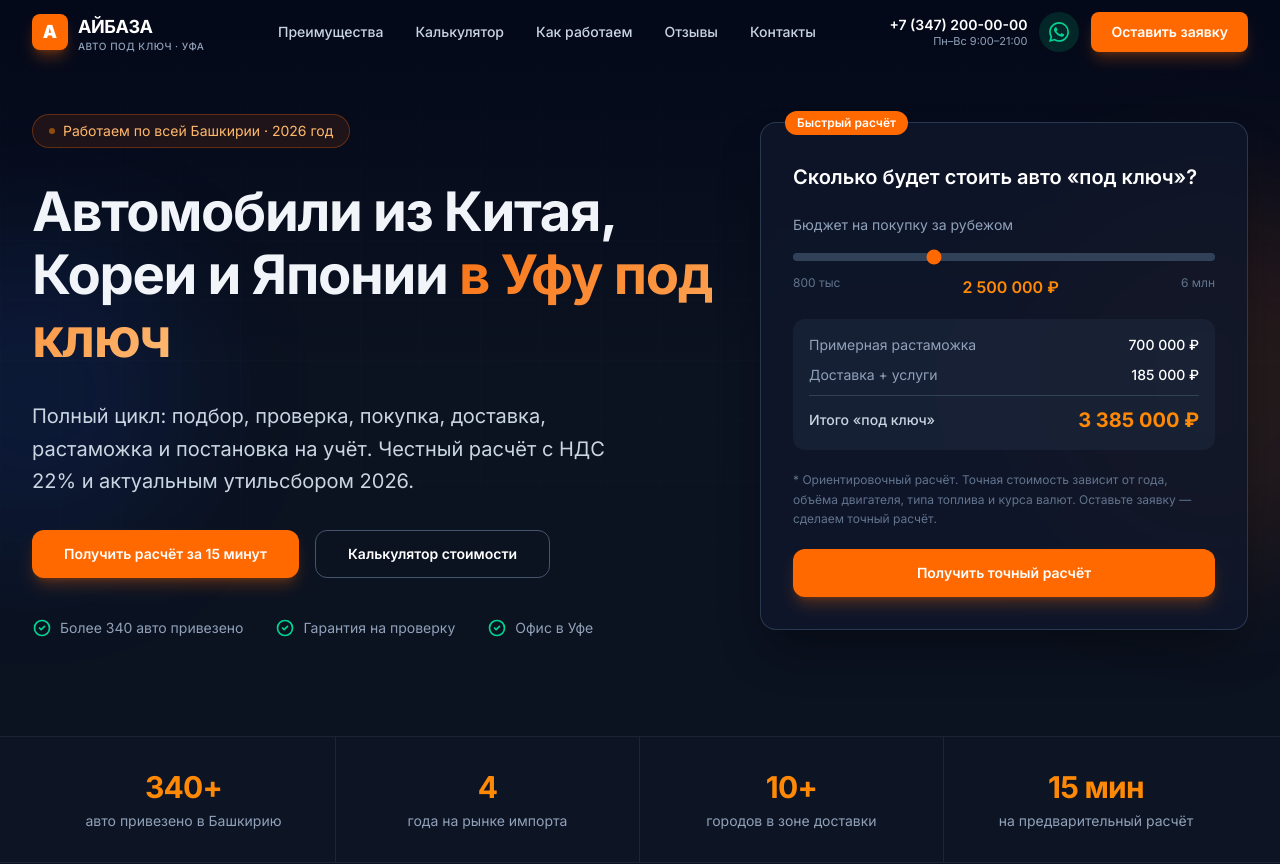
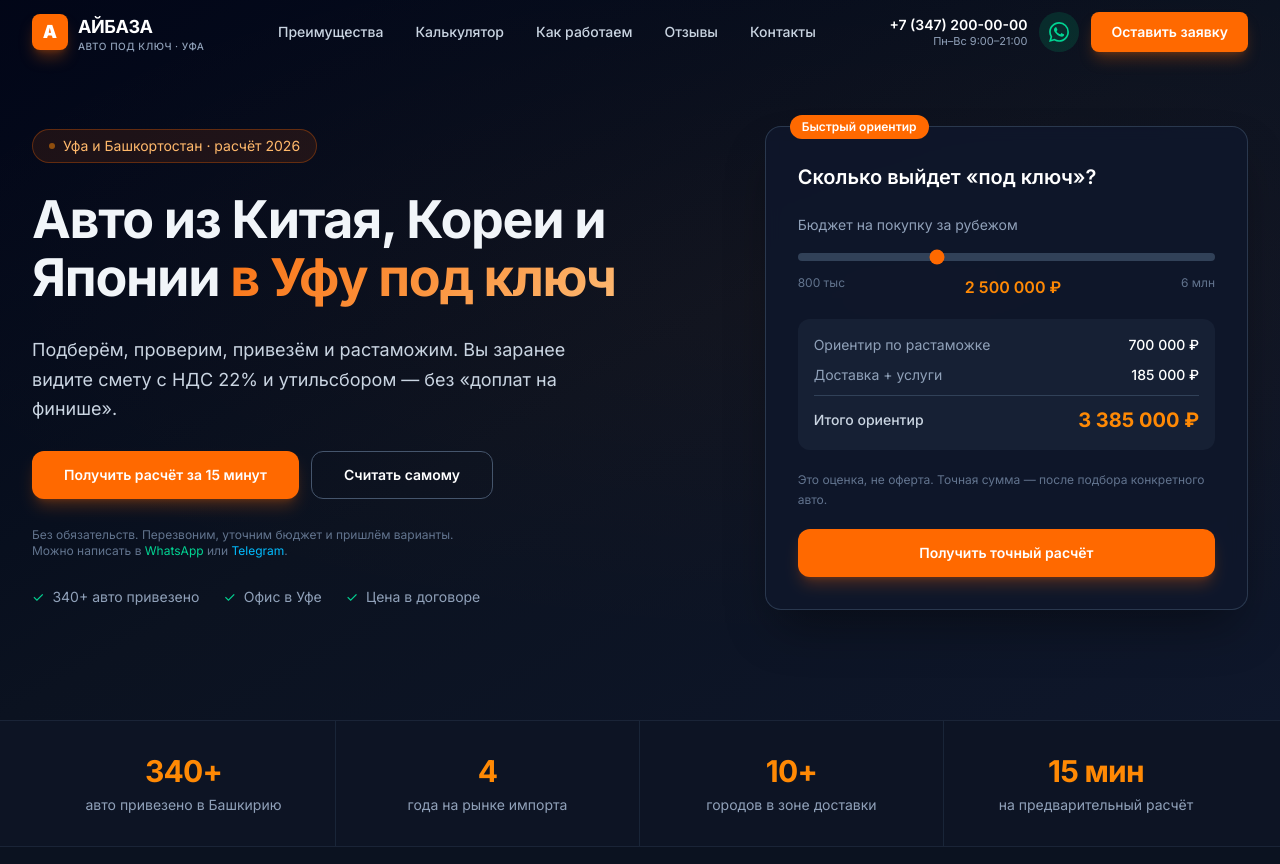
Before and after one commit to gameai2027-gif/aybaza-site, a Next.js app: page / in a window 1280 px wide. Shown: the top 864 px of the page. Built offline with nearby package versions, Linux system fonts and the light colour scheme.

Commit message:
feat: Hero conversion copy and risk-reducing CTA

```diff
--- a/src/components/Hero.tsx
+++ b/src/components/Hero.tsx
@@ -3,147 +3,82 @@
 import { useState } from "react";
 import { Button } from "@/components/ui/button";
 import { formatPrice } from "@/lib/utils";
+import { SITE } from "@/lib/site";
 
 export function Hero() {
   const [budget, setBudget] = useState(2500000);
 
+  const scrollTo = (id: string) => {
+    document.getElementById(id)?.scrollIntoView({ behavior: "smooth" });
+  };
+
   return (
-    <section className="relative min-h-[92vh] flex items-center overflow-hidden pt-20 pb-16">
-      <div className="absolute inset-0 bg-grid opacity-40" />
-      <div className="absolute inset-0 bg-gradient-to-b from-slate-950/80 via-transparent to-[#0b1220]" />
-      <div className="absolute top-1/4 -right-32 h-96 w-96 rounded-full bg-orange-500/10 blur-3xl" />
-      <div className="absolute bottom-1/4 -left-32 h-80 w-80 rounded-full bg-blue-600/10 blur-3xl" />
+    <section className="relative min-h-[90vh] flex items-center overflow-hidden pt-20 pb-16">
+      <div className="absolute inset-0 bg-grid opacity-40" aria-hidden />
+      <div className="absolute inset-0 bg-gradient-to-br from-slate-950 via-[#0b1220] to-slate-900" aria-hidden />
+      <div className="absolute inset-0 opacity-[0.15]" style={{ backgroundImage: "radial-gradient(ellipse 80% 50% at 70% 40%, rgba(249,115,22,0.25), transparent)" }} aria-hidden />
 
       <div className="relative mx-auto max-w-7xl px-4 sm:px-6 lg:px-8 w-full">
-        <div className="grid lg:grid-cols-12 gap-12 lg:gap-8 items-center">
-          <div className="lg:col-span-7 space-y-8">
+        <div className="grid lg:grid-cols-12 gap-12 lg:gap-10 items-center">
+          <div className="lg:col-span-7 space-y-7">
             <div className="inline-flex items-center gap-2 rounded-full border border-orange-500/30 bg-orange-500/10 px-4 py-1.5 text-sm text-orange-300">
-              <span className="h-1.5 w-1.5 rounded-full bg-orange-400 animate-pulse" />
-              Работаем по всей Башкирии · 2026 год
+              <span className="h-1.5 w-1.5 rounded-full bg-orange-400 animate-pulse" aria-hidden />
+              Уфа и Башкортостан · расчёт 2026
             </div>
 
-            <h1 className="text-4xl sm:text-5xl lg:text-[3.4rem] font-bold tracking-tight leading-[1.15]">
-              Автомобили из Китая, Кореи и Японии{" "}
+            <h1 className="text-4xl sm:text-5xl lg:text-[3.25rem] font-bold tracking-tight leading-[1.12]">
+              Авто из Китая, Кореи и Японии{" "}
               <span className="text-gradient">в Уфу под ключ</span>
             </h1>
 
-            <p className="text-lg sm:text-xl text-slate-300 max-w-xl leading-relaxed">
-              Полный цикл: подбор, проверка, покупка, доставка, растаможка и
-              постановка на учёт. Честный расчёт с НДС 22% и актуальным
-              утильсбором 2026.
+            <p className="text-lg text-slate-300 max-w-xl leading-relaxed">
+              Подберём, проверим, привезём и растаможим. Вы заранее видите смету
+              с НДС 22% и утильсбором — без «доплат на финише».
             </p>
 
-            <div className="flex flex-wrap gap-4">
-              <Button
-                size="lg"
-                onClick={() =>
-                  document.getElementById("lead-form")?.scrollIntoView({ behavior: "smooth" })
-                }
-              >
-                Получить расчёт за 15 минут
-              </Button>
-              <Button
-                size="lg"
-                variant="outline"
-                onClick={() =>
-                  document.getElementById("calculator")?.scrollIntoView({ behavior: "smooth" })
-                }
-              >
-                Калькулятор стоимости
-              </Button>
+            <div className="flex flex-wrap gap-3">
+              <Button size="lg" onClick={() => scrollTo("lead-form")}>Получить расчёт за 15 минут</Button>
+              <Button size="lg" variant="outline" onClick={() => scrollTo("calculator")}>Считать самому</Button>
             </div>
 
-            <div className="flex flex-wrap gap-x-8 gap-y-3 pt-2 text-sm text-slate-400">
-              <div className="flex items-center gap-2">
-                <svg className="h-5 w-5 text-emerald-400" fill="none" viewBox="0 0 24 24" stroke="currentColor">
-                  <path strokeLinecap="round" strokeLinejoin="round" strokeWidth={2} d="M9 12l2 2 4-4m6 2a9 9 0 11-18 0 9 9 0 0118 0z" />
-                </svg>
-                <span>Более 340 авто привезено</span>
-              </div>
-              <div className="flex items-center gap-2">
-                <svg className="h-5 w-5 text-emerald-400" fill="none" viewBox="0 0 24 24" stroke="currentColor">
-                  <path strokeLinecap="round" strokeLinejoin="round" strokeWidth={2} d="M9 12l2 2 4-4m6 2a9 9 0 11-18 0 9 9 0 0118 0z" />
-                </svg>
-                <span>Гарантия на проверку</span>
-              </div>
-              <div className="flex items-center gap-2">
-                <svg className="h-5 w-5 text-emerald-400" fill="none" viewBox="0 0 24 24" stroke="currentColor">
-                  <path strokeLinecap="round" strokeLinejoin="round" strokeWidth={2} d="M9 12l2 2 4-4m6 2a9 9 0 11-18 0 9 9 0 0118 0z" />
-                </svg>
-                <span>Офис в Уфе</span>
-              </div>
+            <p className="text-xs text-slate-500 max-w-md">
+              Без обязательств. Перезвоним, уточним бюджет и пришлём варианты. Можно написать в{" "}
+              <a href={SITE.whatsapp} className="text-emerald-400 hover:underline" target="_blank" rel="noopener noreferrer">WhatsApp</a>
+              {" "}или{" "}
+              <a href={SITE.telegram} className="text-sky-400 hover:underline" target="_blank" rel="noopener noreferrer">Telegram</a>.
+            </p>
+
+            <div className="flex flex-wrap gap-x-6 gap-y-2 text-sm text-slate-400">
+              <span className="flex items-center gap-2"><span className="text-emerald-400" aria-hidden>✓</span>{SITE.stats.cars} авто привезено</span>
+              <span className="flex items-center gap-2"><span className="text-emerald-400" aria-hidden>✓</span>Офис в Уфе</span>
+              <span className="flex items-center gap-2"><span className="text-emerald-400" aria-hidden>✓</span>Цена в договоре</span>
             </div>
           </div>
 
           <div className="lg:col-span-5">
-            <div className="relative rounded-2xl border border-slate-700/80 bg-slate-900/80 backdrop-blur-sm p-6 sm:p-8 shadow-2xl shadow-black/40">
-              <div className="absolute -top-3 left-6 rounded-full bg-orange-500 px-3 py-1 text-xs font-semibold text-white">
-                Быстрый расчёт
-              </div>
-
-              <h2 className="text-xl font-semibold text-white mb-6 mt-2">
-                Сколько будет стоить авто «под ключ»?
-              </h2>
-
+            <div className="relative rounded-2xl border border-slate-700/80 bg-slate-900/90 backdrop-blur-sm p-6 sm:p-8 shadow-2xl shadow-black/40">
+              <div className="absolute -top-3 left-6 rounded-full bg-orange-500 px-3 py-1 text-xs font-semibold text-white">Быстрый ориентир</div>
+              <h2 className="text-xl font-semibold text-white mb-6 mt-1">Сколько выйдет «под ключ»?</h2>
               <div className="space-y-5">
                 <div>
-                  <label className="block text-sm text-slate-400 mb-2">
-                    Бюджет на покупку за рубежом
-                  </label>
-                  <div className="relative">
-                    <input
-                      type="range"
-                      min={800000}
-                      max={6000000}
-                      step={50000}
-                      value={budget}
-                      onChange={(e) => setBudget(Number(e.target.value))}
-                      className="w-full accent-orange-500 h-2 bg-slate-700 rounded-lg appearance-none cursor-pointer"
-                    />
-                    <div className="mt-2 flex justify-between text-xs text-slate-500">
-                      <span>800 тыс</span>
-                      <span className="text-orange-400 font-semibold text-base">
-                        {formatPrice(budget)}
-                      </span>
-                      <span>6 млн</span>
-                    </div>
+                  <label htmlFor="hero-budget" className="block text-sm text-slate-400 mb-2">Бюджет на покупку за рубежом</label>
+                  <input id="hero-budget" type="range" min={800000} max={6000000} step={50000} value={budget} onChange={(e) => setBudget(Number(e.target.value))} className="w-full accent-orange-500 h-2 bg-slate-700 rounded-lg appearance-none cursor-pointer" />
+                  <div className="mt-2 flex justify-between text-xs text-slate-500">
+                    <span>800 тыс</span>
+                    <span className="text-orange-400 font-semibold text-base">{formatPrice(budget)}</span>
+                    <span>6 млн</span>
                   </div>
                 </div>
-
                 <div className="rounded-xl bg-slate-800/60 p-4 space-y-2.5 text-sm">
-                  <div className="flex justify-between">
-                    <span className="text-slate-400">Примерная растаможка</span>
-                    <span className="font-medium text-white">
-                      {formatPrice(Math.round(budget * 0.28))}
-                    </span>
-                  </div>
-                  <div className="flex justify-between">
-                    <span className="text-slate-400">Доставка + услуги</span>
-                    <span className="font-medium text-white">{formatPrice(185000)}</span>
-                  </div>
+                  <div className="flex justify-between"><span className="text-slate-400">Ориентир по растаможке</span><span className="font-medium text-white">{formatPrice(Math.round(budget * 0.28))}</span></div>
+                  <div className="flex justify-between"><span className="text-slate-400">Доставка + услуги</span><span className="font-medium text-white">{formatPrice(185000)}</span></div>
                   <div className="border-t border-slate-700 pt-2.5 flex justify-between items-center">
-                    <span className="text-slate-300 font-medium">Итого «под ключ»</span>
-                    <span className="text-xl font-bold text-orange-400">
-                      {formatPrice(budget + Math.round(budget * 0.28) + 185000)}
-                    </span>
+                    <span className="text-slate-300 font-medium">Итого ориентир</span>
+                    <span className="text-xl font-bold text-orange-400">{formatPrice(budget + Math.round(budget * 0.28) + 185000)}</span>
                   </div>
                 </div>
-
-                <p className="text-xs text-slate-500 leading-relaxed">
-                  * Ориентировочный расчёт. Точная стоимость зависит от года, объёма
-                  двигателя, типа топлива и курса валют. Оставьте заявку — сделаем
-                  точный расчёт.
-                </p>
-
-                <Button
-                  className="w-full"
-                  size="lg"
-                  onClick={() =>
-                    document.getElementById("lead-form")?.scrollIntoView({ behavior: "smooth" })
-                  }
-                >
-                  Получить точный расчёт
-                </Button>
+                <p className="text-xs text-slate-500 leading-relaxed">Это оценка, не оферта. Точная сумма — после подбора конкретного авто.</p>
+                <Button className="w-full" size="lg" onClick={() => scrollTo("lead-form")}>Получить точный расчёт</Button>
               </div>
             </div>
           </div>
```
